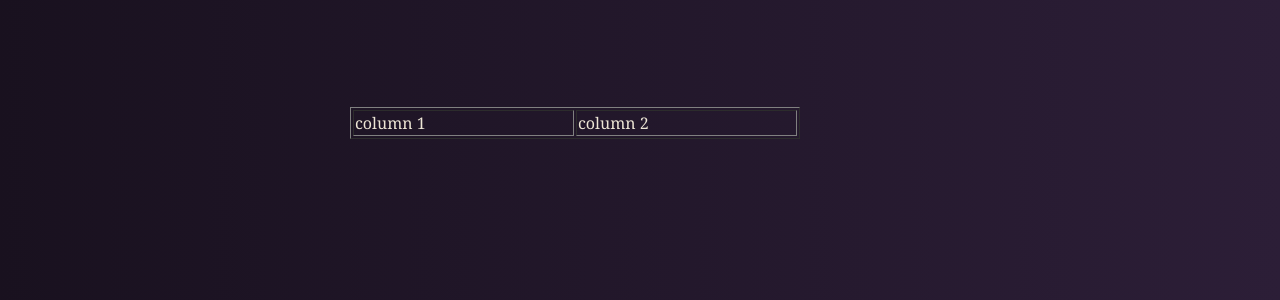
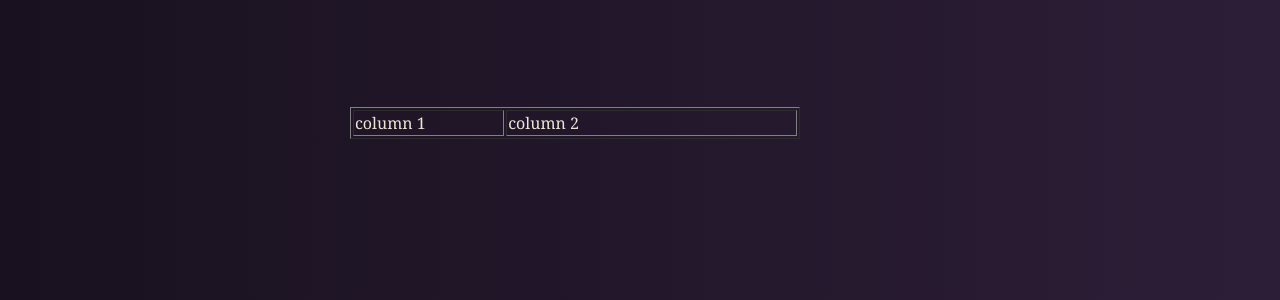
Before and after one commit to sergiokopplin/violet, a Jekyll site: the page built from index.html, in a window 1280 px wide. Shown: the part 563-863 px from the top of the page. Built offline with Jekyll 4.4.1, drawn with Linux system fonts in a browser that asks for light colours.

Commit message:
Update index.html

```diff
--- a/index.html
+++ b/index.html
@@ -41,10 +41,10 @@ title: Homepage
 
   <table style="width:100%" border="1">
     <tr>
-      <td border="1" width="150">
+      <td border="1" width="250">
         column 1
       </td>
-      <td border="1" width="150">
+      <td border="1" width="550">
         column 2
       </td>
     </tr>
```
